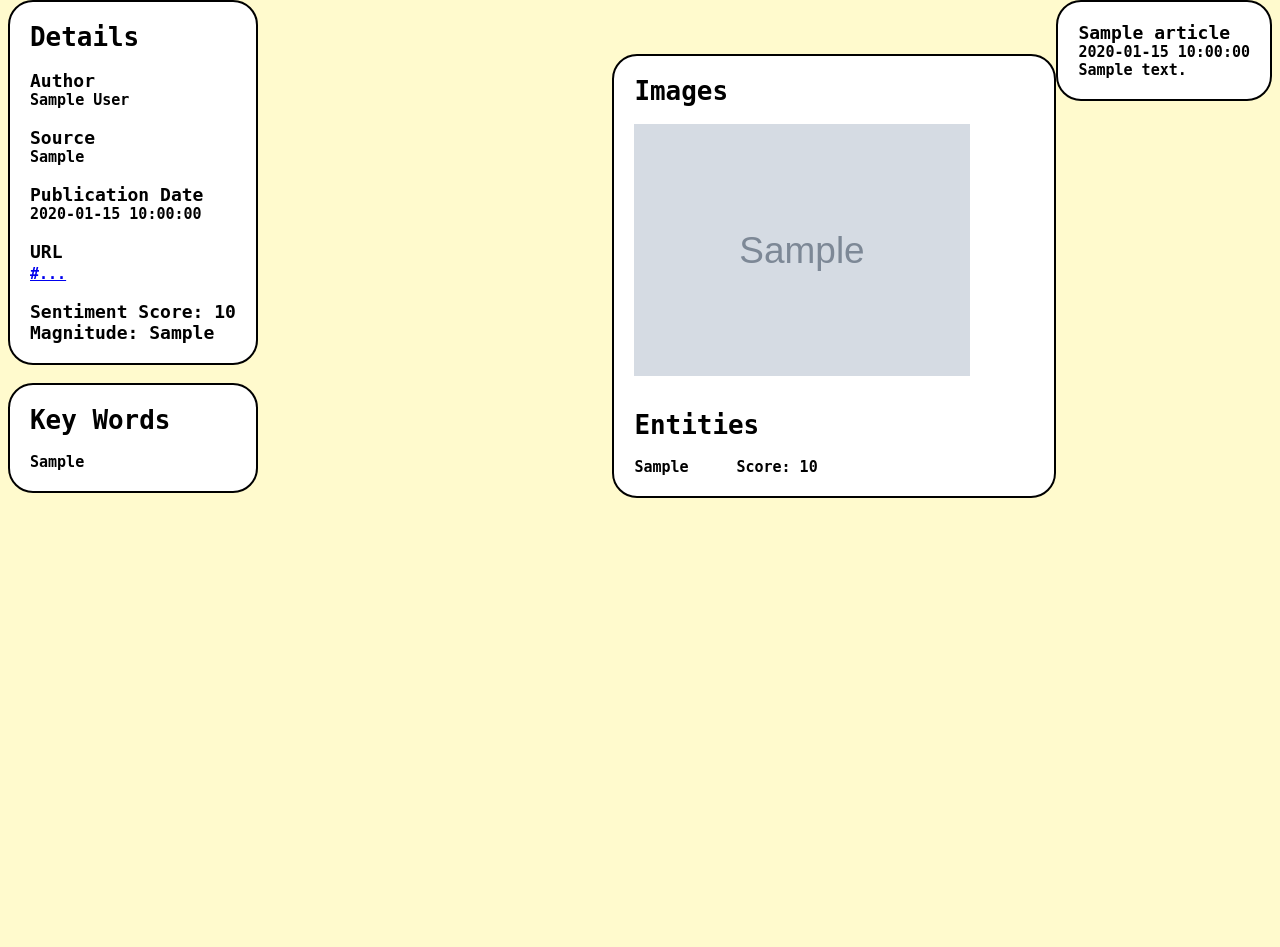
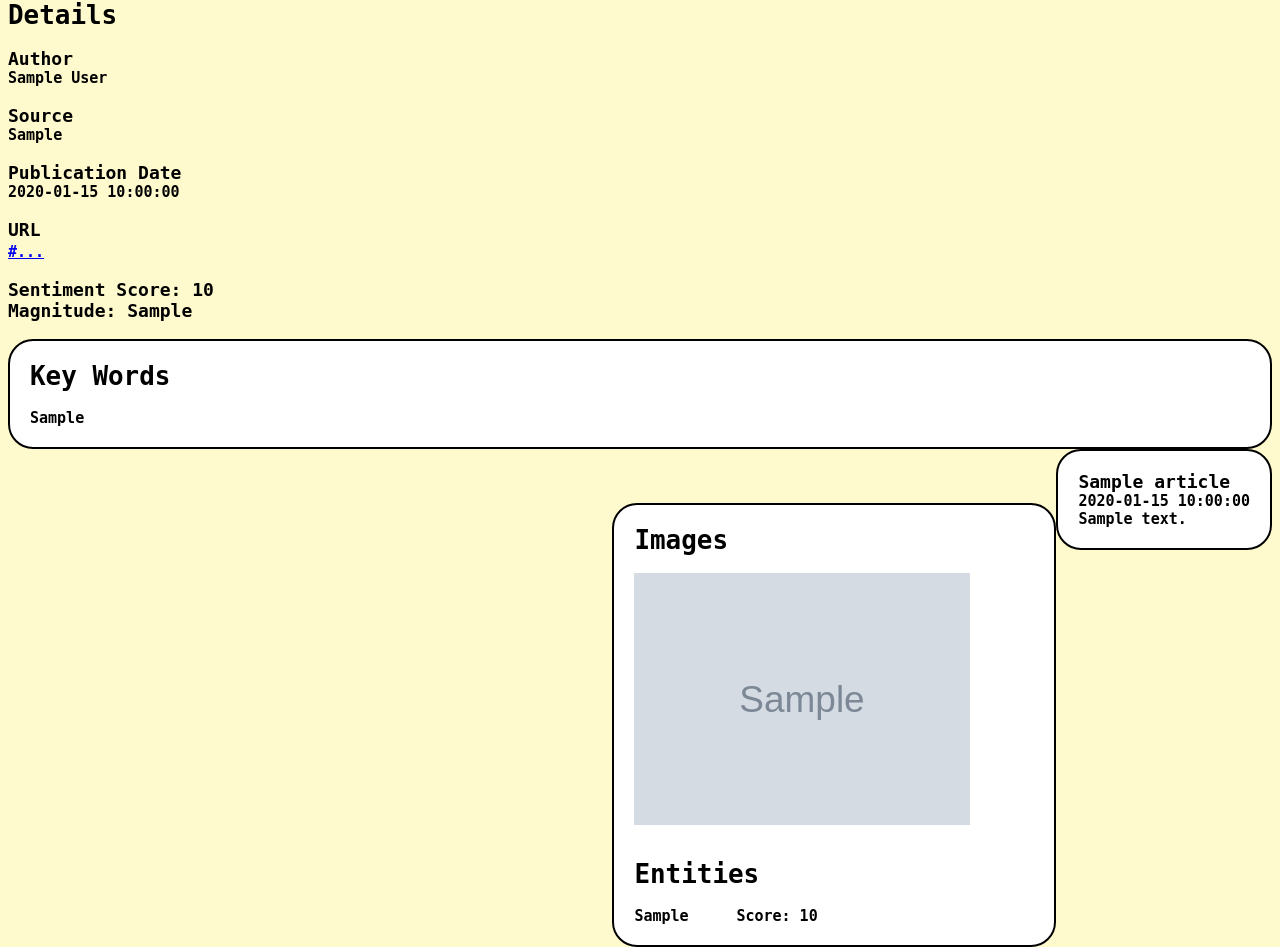
Before and after one commit to darin-ellis7/Supreme-Court-Analysis-App, a PHP site: page /display_article.php?idArticle=1 in a window 1280 px wide. Shown: the part 356-1303 px from the top of the page. Before the commit the page ends 854 px from the top, so only its background shows below. Run offline with PHP 8.4, Linux system fonts and the light colour scheme; tables that the repository leaves empty or names only in its code hold one stand-in row (values such as "Sample post"); grey boxes marked "Sample" are stand-in pictures.

Commit message:
changed divs

```diff
--- a/webapp/display_article.php
+++ b/webapp/display_article.php
@@ -63,8 +63,8 @@
       <div class='container'>
       <div class='content-wrapper'>
       <div>
-         <div style="float:left;" class='col-xs-3 col-md-3'>
-            <div id="rectangle" style="width:number px; height:number px; background-color:white; border-radius: 25px; padding: 20px; border: 2px solid #000000;">
+         <div>
+            <div>
                <b><big><big><big>Details</big></big></big></b></br></br>
                <b><big>Author</big></b></br>
                <?php ($row = mysqli_fetch_array($query)); echo $row['author']; ?></br></br>
```
